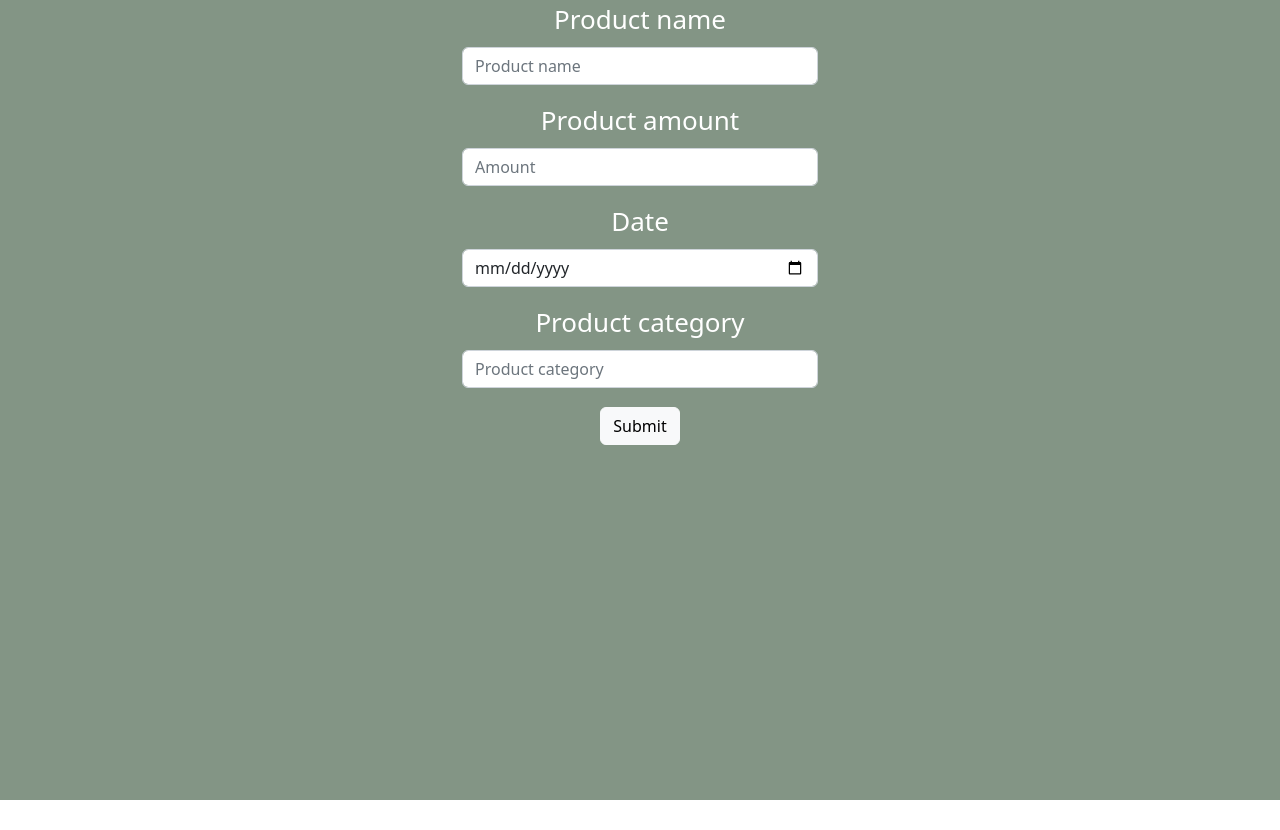
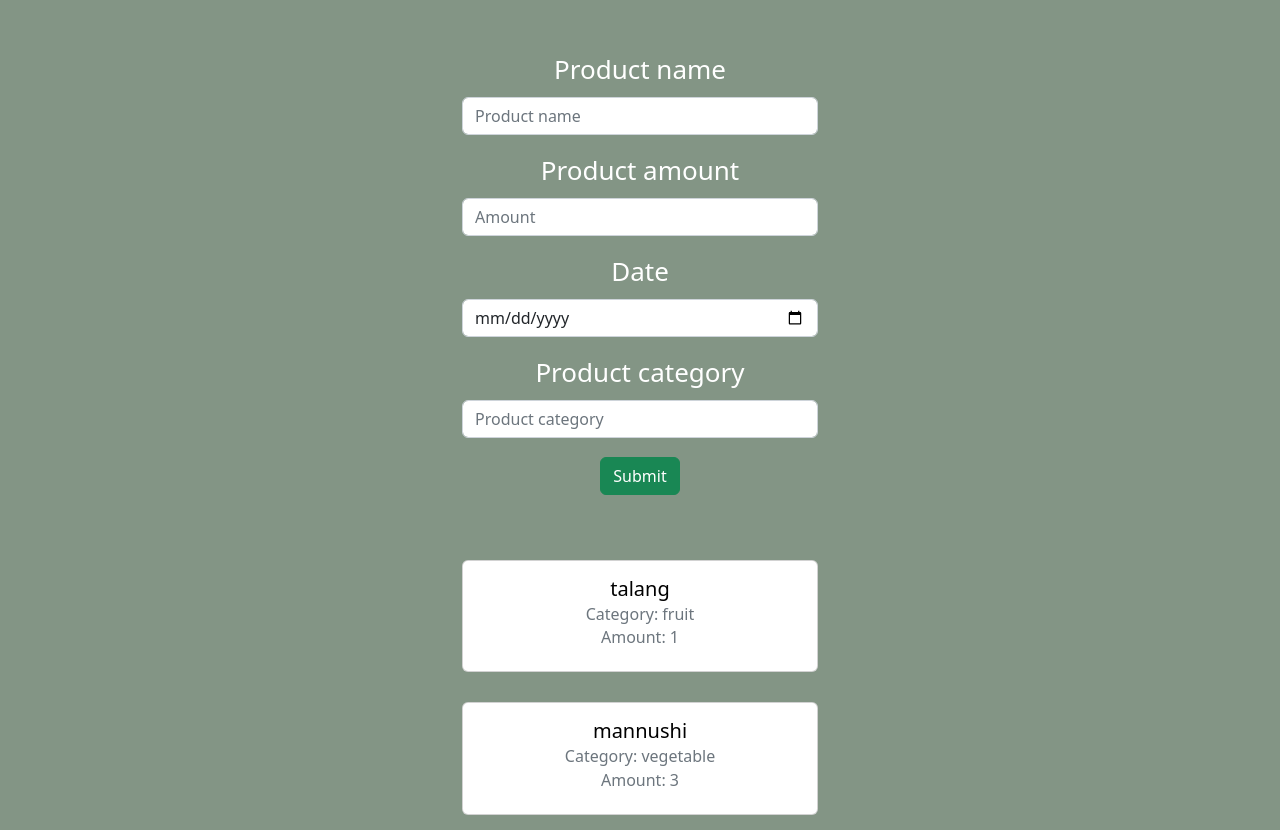
Before and after one commit to talebhammoude/FE21-JS3-taleb-hammoude-homework2, a React (Create React App) app in the folder homework2/: page / in a window 1280 px wide. Before the commit the page ends 800 px from the top, so only its background shows below. Built offline with nearby package versions, Linux system fonts and the light colour scheme.

Commit message:
adding example data and list

```diff
--- a/homework2/src/App.js
+++ b/homework2/src/App.js
@@ -1,12 +1,36 @@
 import 'bootstrap/dist/css/bootstrap.min.css';
 import './App.css';
 import Fridge from './Components/Fridge';
+import List from './Components/List';
+
+
+
+
+const data = [
+  {
+    id: 1,
+    name: "talang",
+    amount: 1,
+    date: new Date(2022, 11, 7),
+    category: "fruit"
+  },
+  {
+    id: 2,
+    name: "mannushi",
+    amount: 3,
+    date: new Date(2022, 11, 9),
+    category: "vegetable"
+  }
+]
+
+
 
 function App() {
   return (
     <div className="App">
       <header className="App-header">
        <Fridge/>
+       <List theData = {data}/>
       </header>
     </div>
   );
--- a/homework2/src/Components/Fridge/index.js
+++ b/homework2/src/Components/Fridge/index.js
@@ -3,10 +3,11 @@ import Form from "react-bootstrap/Form";
 import Container from "react-bootstrap/Container";
 import Row from "react-bootstrap/Row";
 import Col from "react-bootstrap/Col";
+import './styles.css';
 
 function Fridge() {
   return (
-    <Container>
+    <Container className="fridgeComp">
       <Row>
         <Col xs></Col>
         <Col xs={{ order: 12 }}>
@@ -31,7 +32,7 @@ function Fridge() {
               <Form.Control type="text" placeholder="Product category" />
             </Form.Group>
 
-            <Button variant="light" type="submit">
+            <Button variant="success" type="submit">
               Submit
             </Button>
           </Form>
--- /dev/null
+++ b/homework2/src/Components/Fridge/styles.css
@@ -0,0 +1,4 @@
+.fridgeComp {
+    padding-top: 50px;
+    padding-bottom: 50px;
+}
--- /dev/null
+++ b/homework2/src/Components/List/index.js
@@ -0,0 +1,39 @@
+import "./styles.css";
+import Container from "react-bootstrap/Container";
+import Row from "react-bootstrap/Row";
+import Col from "react-bootstrap/Col";
+import Card from "react-bootstrap/Card";
+
+function List(props) {
+  return (
+    <Container>
+      <Row>
+        <Col xs></Col>
+        <Col xs={{ order: 12 }}>
+
+          {props.theData.map((e) => {
+            return (
+              <div className="cardClass">
+                <Card>
+                  <Card.Body>
+                    <Card.Title className="cardTitle">{e.name}</Card.Title>
+                    <Card.Subtitle className="mb-2 text-muted">
+                      Category: {e.category}
+                    </Card.Subtitle>
+                    <Card.Subtitle className="mb-2 text-muted">
+                      Amount: {e.amount}
+                    </Card.Subtitle>
+                  </Card.Body>
+                </Card>
+              </div>
+            );
+          })}
+
+        </Col>
+        <Col xs={{ order: 1 }}></Col>
+      </Row>
+    </Container>
+  );
+}
+
+export default List;
--- /dev/null
+++ b/homework2/src/Components/List/styles.css
@@ -0,0 +1,9 @@
+.cardClass {
+    padding-top: 15px;
+    padding-bottom: 15px;
+}
+
+
+.cardTitle {
+    color:black;
+}
```
